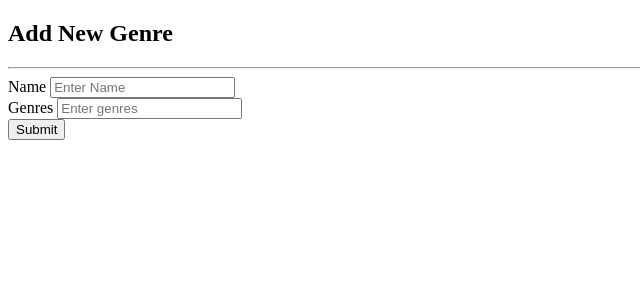
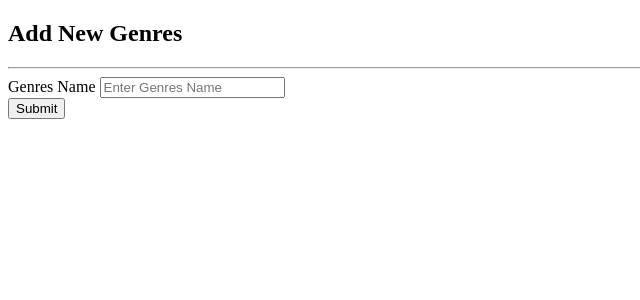
Before and after one commit to priyankgoyal786/pk, a Django app: page /addgenres/ in a window 1280 px wide. Shown: the top 300 px of the page, without its empty margins (0-640 px from the left). Run offline with Django 3.2, Linux system fonts and the light colour scheme.

Commit message:
remove conflict and add changes like music or genres data save and edit

```diff
--- a/apkapp/views.py
+++ b/apkapp/views.py
@@ -46,7 +46,7 @@ class Add_Music_Details(View):
             "title": title,
             "rating": rating,
             "genres": [
-                genres
+                {"name ": genres,}
              ]
         }
         requests.post(url, data=json.dumps(data), headers=headers)
@@ -83,8 +83,8 @@ class EditMusicTrackDetails(View):
             "title": title,
             "rating": rating,
             "genres": [
-                genres
-            ]
+                {"name ": genres,}
+             ]
         }
         requests.post(url, data=json.dumps(data), headers=headers)
 
@@ -112,18 +112,18 @@ class Add_Genres_Details(View):
         return render(request, 'add_genres.html')
 
     def post(self, request):
-        name = request.POST['name']
+        # name = request.POST['name']
         genres = request.POST['genres']
+        # print name ,'name'
+        # print genres, 'genres'
 
         headers = {'content-type': 'application/json'}
-        url = ' http://104.197.128.152:8000/v1/genres'
+        url = 'http://104.197.128.152:8000/v1/genres'
 
         data = {
 
-            "name": name,
-
-            "genres": [
-                genres
+            "results": [
+                {"name ": genres,}
              ]
          }
         requests.post(url, data=json.dumps(data), headers=headers)
@@ -134,7 +134,7 @@ class Add_Genres_Details(View):
 class EditGenresDetails(View):
     def get(self, request, id):
         # Fetch the sighal data
-        print id,'id'
+        # print id,'id'
         url = 'http://104.197.128.152:8000/v1/genres/' + str(id)
         response = urllib2.urlopen(url)
         data = response.read()
@@ -147,7 +147,7 @@ class EditGenresDetails(View):
     def post(self, request, id):
         id = request.POST['id']
         name = request.POST['name']
-
+        print name
         headers = {'content-type': 'application/json'}
         url = 'http://104.197.128.152:8000/v1/genres' +str(id)
 
--- a/templates/add_genres.html
+++ b/templates/add_genres.html
@@ -6,7 +6,7 @@
 </head>
 <body>
                             <div class="panel-body">
-                            <h2><i class="fa fa-pencil-square teal"></i> Add New Genre</h2>
+                            <h2><i class="fa fa-pencil-square teal"></i> Add New Genres </h2>
 
                             <hr>
                             <form action="" method="post" role="form" id="form">
@@ -15,17 +15,17 @@
                                     <div class="col-md-6">
                                         <div class="form-group">
                                             <label class="control-label">
-                                                Name <span class="symbol required"></span>
+{#                                                Name <span class="symbol required"></span>#}
                                             </label>
-                                            <input type="text" placeholder="Enter Name" class="form-control"
+                                            <input type="hidden" placeholder="Enter Name" class="form-control"
                                                    id="name" name="name">
                                         </div>
 
                                         <div class="form-group">
                                             <label class="control-label">
-                                                Genres <span class="symbol required"></span>
+                                                Genres Name <span class="symbol required"></span>
                                             </label>
-                                            <input type="text" placeholder="Enter genres " class="form-control"
+                                            <input type="text" placeholder="Enter Genres Name " class="form-control"
                                                    id="genres" name="genres">
                                         </div>
 
--- a/templates/add_music_track.html
+++ b/templates/add_music_track.html
@@ -53,6 +53,5 @@
 
                         </form>
         </div>
-
 </body>
 </html>
--- a/templates/edit_genres.html
+++ b/templates/edit_genres.html
@@ -18,7 +18,7 @@
                             <label class="control-label">
                                 Id:-   <span class="symbol required"></span>
                             </label>
-                                            <input type="text" placeholder="Enter genres " class="form-control"
+                            <input type="hidden" placeholder="Enter genres " class="form-control"
                                    id="id" name="id" value="{{ get_data.id }}">
                             </div>
 
--- a/templates/show_genres.html
+++ b/templates/show_genres.html
@@ -95,9 +95,10 @@ border: 1px solid black;
 </p>
 
 
-<p><button>Add New Track</button></p>
 
 </form>
+<p><button href="#">Add New Track</button></p>
+
 
 </body>
 </html>
```
Also changed, not shown: templates/show_music_track.html (+6 -6 lines), templates/edit_music_track.html (indentation only), 2 other files. Lines whose indentation alone changed are shown as unchanged.
